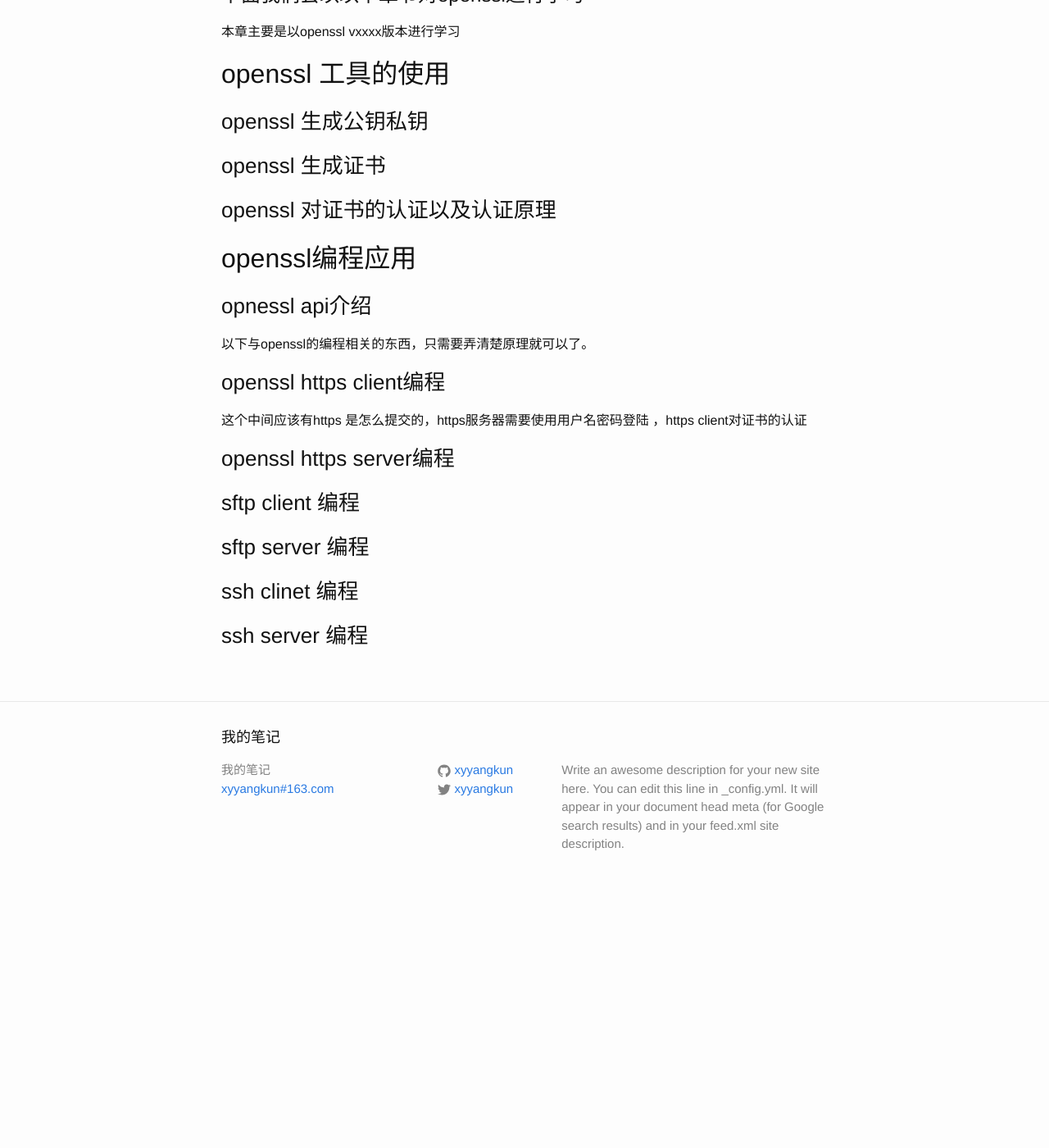
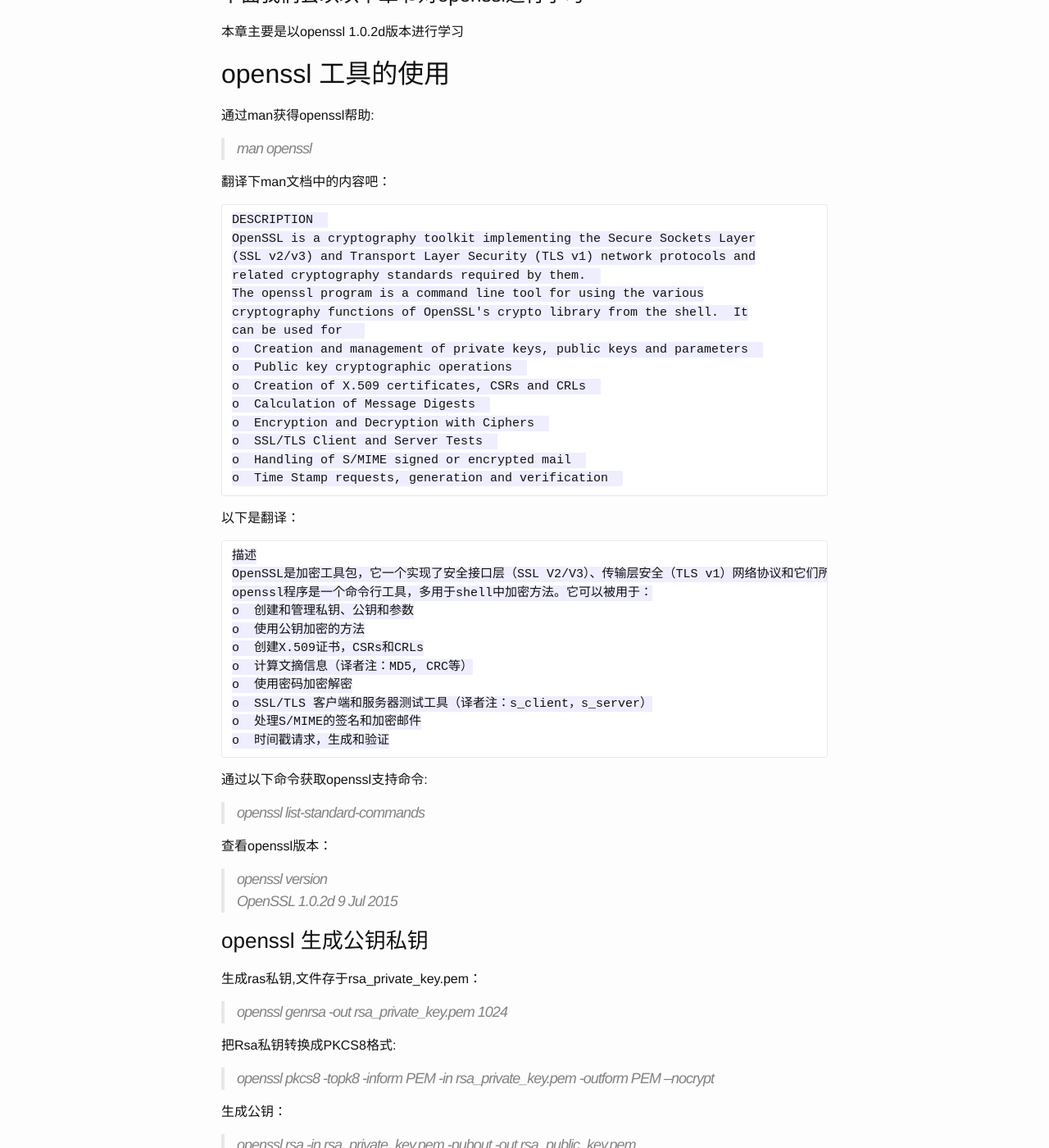
Before and after one commit to xyyangkun/xyyangkun.github.io, a Jekyll site: the page built from _posts/2016-01-08-openssl_learn.md, in a window 1280 px wide and 1400 px high, scrolled down 804 px. Shown: the whole window at 82% size. Built offline with Jekyll 4.4.1, drawn with Linux system fonts in a browser that asks for light colours; before the commit the page ends 1905 px from its top, so only the background shows below that; some of the changed text lies outside the part shown.

Commit message:
add openssl

```diff
--- a/_posts/2016-01-08-openssl_learn.md
+++ b/_posts/2016-01-08-openssl_learn.md
@@ -21,11 +21,78 @@ github地址：
 
 下面我们会以以下章节对openssl进行学习
 =======================================
-本章主要是以openssl vxxxx版本进行学习
+本章主要是以openssl 1.0.2d版本进行学习
 
 ## openssl 工具的使用
 
+通过man获得openssl帮助:
+
+>  man openssl
+
+翻译下man文档中的内容吧：
+
+>
+
+    DESCRIPTION
+    OpenSSL is a cryptography toolkit implementing the Secure Sockets Layer
+    (SSL v2/v3) and Transport Layer Security (TLS v1) network protocols and
+    related cryptography standards required by them.
+    The openssl program is a command line tool for using the various
+    cryptography functions of OpenSSL's crypto library from the shell.  It
+    can be used for
+    o  Creation and management of private keys, public keys and parameters
+    o  Public key cryptographic operations
+    o  Creation of X.509 certificates, CSRs and CRLs
+    o  Calculation of Message Digests
+    o  Encryption and Decryption with Ciphers
+    o  SSL/TLS Client and Server Tests
+    o  Handling of S/MIME signed or encrypted mail
+    o  Time Stamp requests, generation and verification
+
+以下是翻译：
+
+>
+
+    描述
+    OpenSSL是加密工具包，它一个实现了安全接口层（SSL V2/V3）、传输层安全（TLS v1）网络协议和它们所需要的相关的加密标准。
+    openssl程序是一个命令行工具，多用于shell中加密方法。它可以被用于：
+    o  创建和管理私钥、公钥和参数
+    o  使用公钥加密的方法
+    o  创建X.509证书，CSRs和CRLs
+    o  计算文摘信息（译者注：MD5, CRC等）
+    o  使用密码加密解密
+    o  SSL/TLS 客户端和服务器测试工具（译者注：s_client，s_server）
+    o  处理S/MIME的签名和加密邮件
+    o  时间戳请求，生成和验证
+
+
+
+通过以下命令获取openssl支持命令:
+
+>  openssl list-standard-commands
+
+查看openssl版本：
+
+>  openssl version
+OpenSSL 1.0.2d 9 Jul 2015
+
+
 ### openssl 生成公钥私钥
+
+生成ras私钥,文件存于rsa_private_key.pem：
+
+>  openssl genrsa -out rsa_private_key.pem 1024
+
+把Rsa私钥转换成PKCS8格式:
+
+>  openssl pkcs8 -topk8 -inform PEM -in rsa_private_key.pem -outform PEM –nocrypt
+
+生成公钥：
+
+>  openssl rsa -in rsa_private_key.pem -pubout -out rsa_public_key.pem
+
+
+
 
 ### openssl 生成证书
 
```
